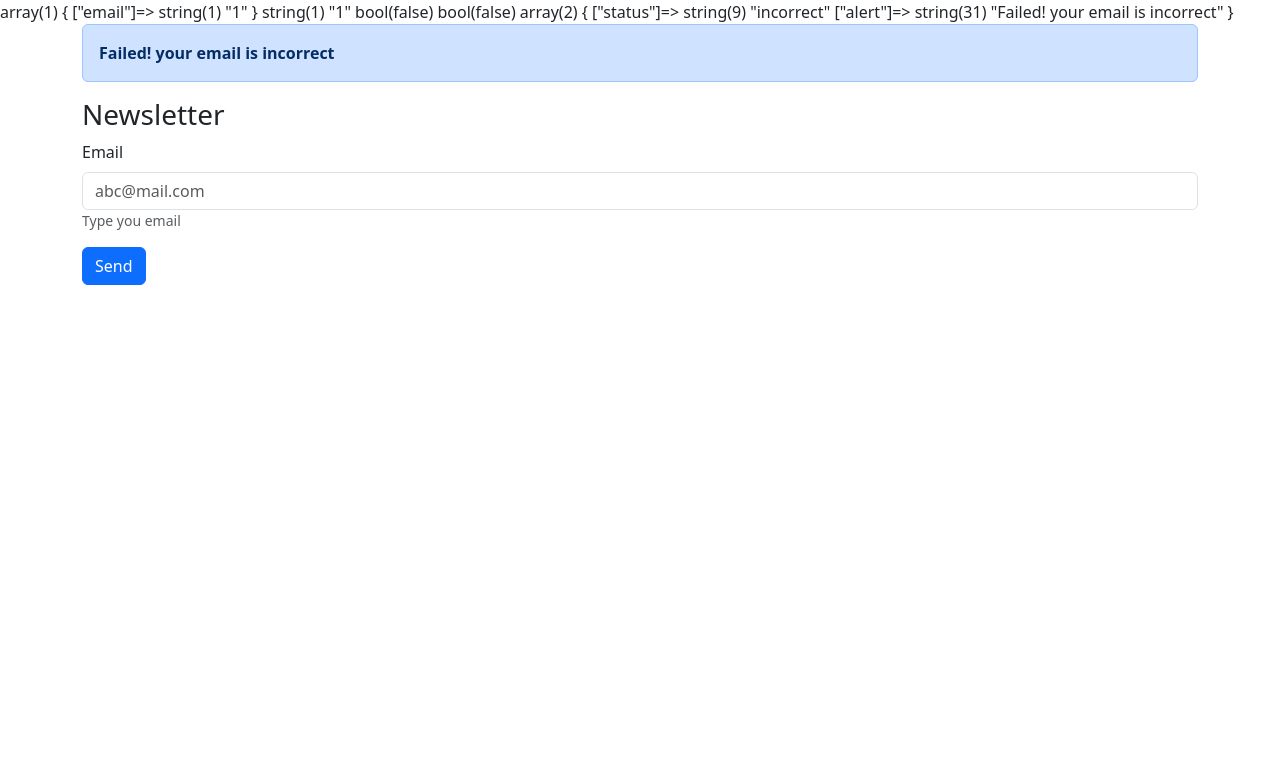
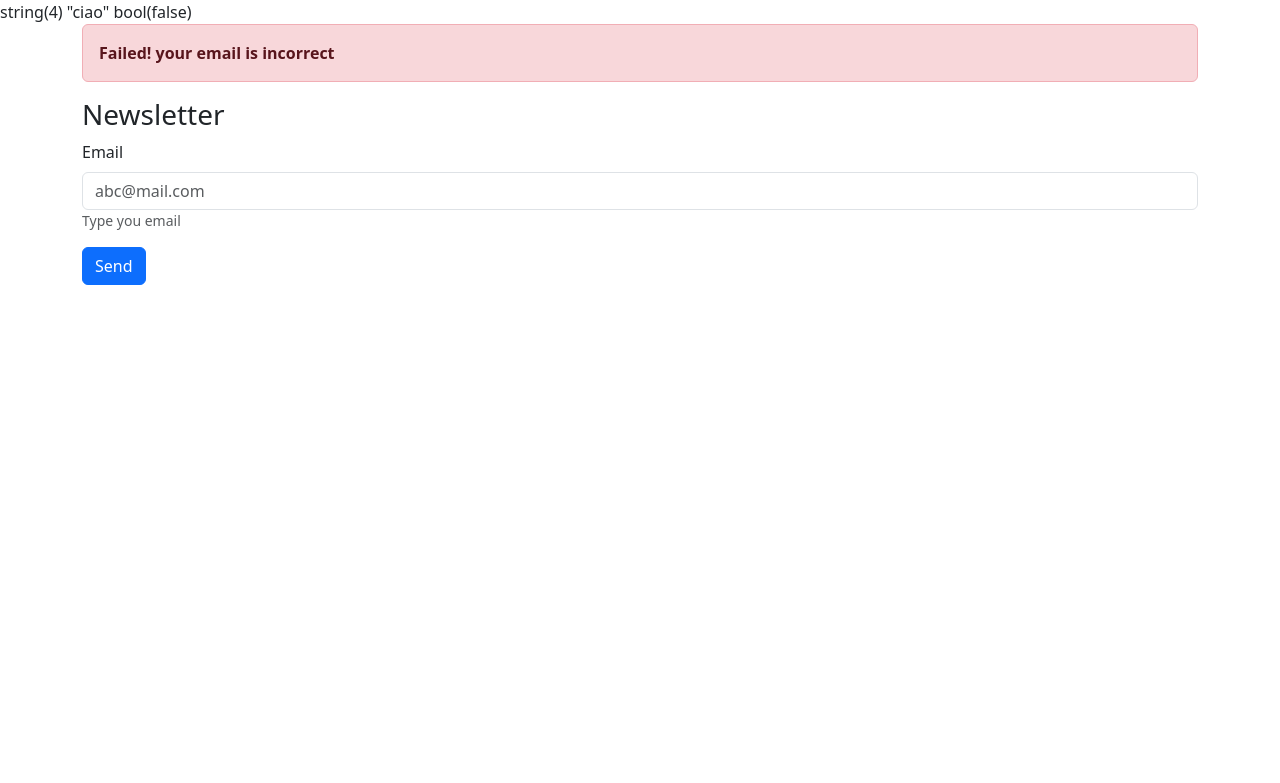
Before and after one commit to chrialge/php-iscrizione-newsletter, a PHP site: page /?email=1 in a window 1280 px wide. Shown: the top 783 px of the page. Run offline with PHP 8.4, Linux system fonts and the light colour scheme.

Commit message:
add new file function.php and trasfered function inside at the new file, and change backgroun alert in  base at result

```diff
--- /dev/null
+++ b/function.php
@@ -0,0 +1,30 @@
+<?php
+
+var_dump('ciao');
+
+function checkEmail($email)
+{
+    if (str_contains($email, '@') && str_contains($email, '.')) {
+        return true;
+    } else {
+        return false;
+    }
+};
+
+
+function generateAlertMessage($response)
+{
+    var_dump($response);
+    if ($response == true) {
+        return [
+            'status' => 'correct',
+            'alert' => 'Success! your are subscribe',
+            'class' => 'success',
+        ];
+    }
+    return [
+        'status' => 'incorrect',
+        'alert' => 'Failed! your email is incorrect',
+        'class' => 'danger',
+    ];
+}
--- a/index.php
+++ b/index.php
@@ -1,45 +1,17 @@
 <?php
-var_dump($_GET);
+include __DIR__ . '/function.php';
+// var_dump($_GET);
 $email = $_GET['email'];
 
 if (isset($email)) {
-    var_dump($email);
-
+    // var_dump($email);
     $response = checkEmail($email);
-    var_dump($response);
+    // var_dump($response);
     $message = generateAlertMessage($response);
-    var_dump($message);
-    // if (str_contains($email, '@') && str_contains($email, '.')) {
-    //     return true;
-    // } else {
-    //     return false;
-    // }
-};
-
-function checkEmail($email)
-{
-    if (str_contains($email, '@') && str_contains($email, '.')) {
-        return true;
-    } else {
-        return false;
-    }
+    // var_dump($message);
 };
 
 
-function generateAlertMessage($response)
-{
-    var_dump($response);
-    if ($response == true) {
-        return [
-            'status' => 'correct',
-            'alert' => 'Success! your are subscribe'
-        ];
-    }
-    return [
-        'status' => 'incorrect',
-        'alert' => 'Failed! your email is incorrect'
-    ];
-}
 
 ?>
 
@@ -65,7 +37,7 @@ function generateAlertMessage($response)
         <div class="container">
 
             <?php if (isset($email)) : ?>
-                <div class="alert alert-primary" role="alert">
+                <div class="alert alert-<?= $message['class'] ?>" role="alert">
                     <strong><?= $message['alert'] ?></strong>
                 </div>
             <?php endif; ?>
```
